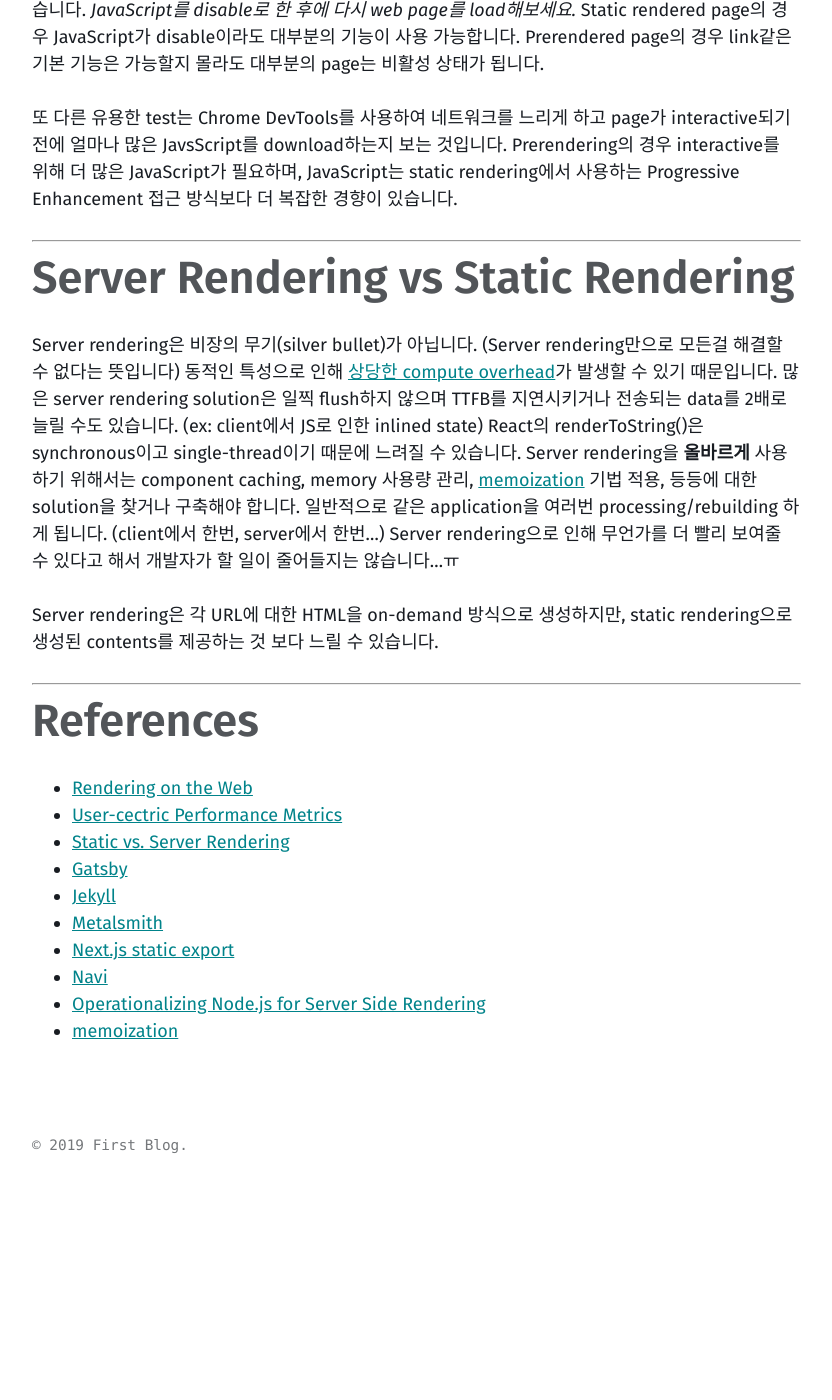
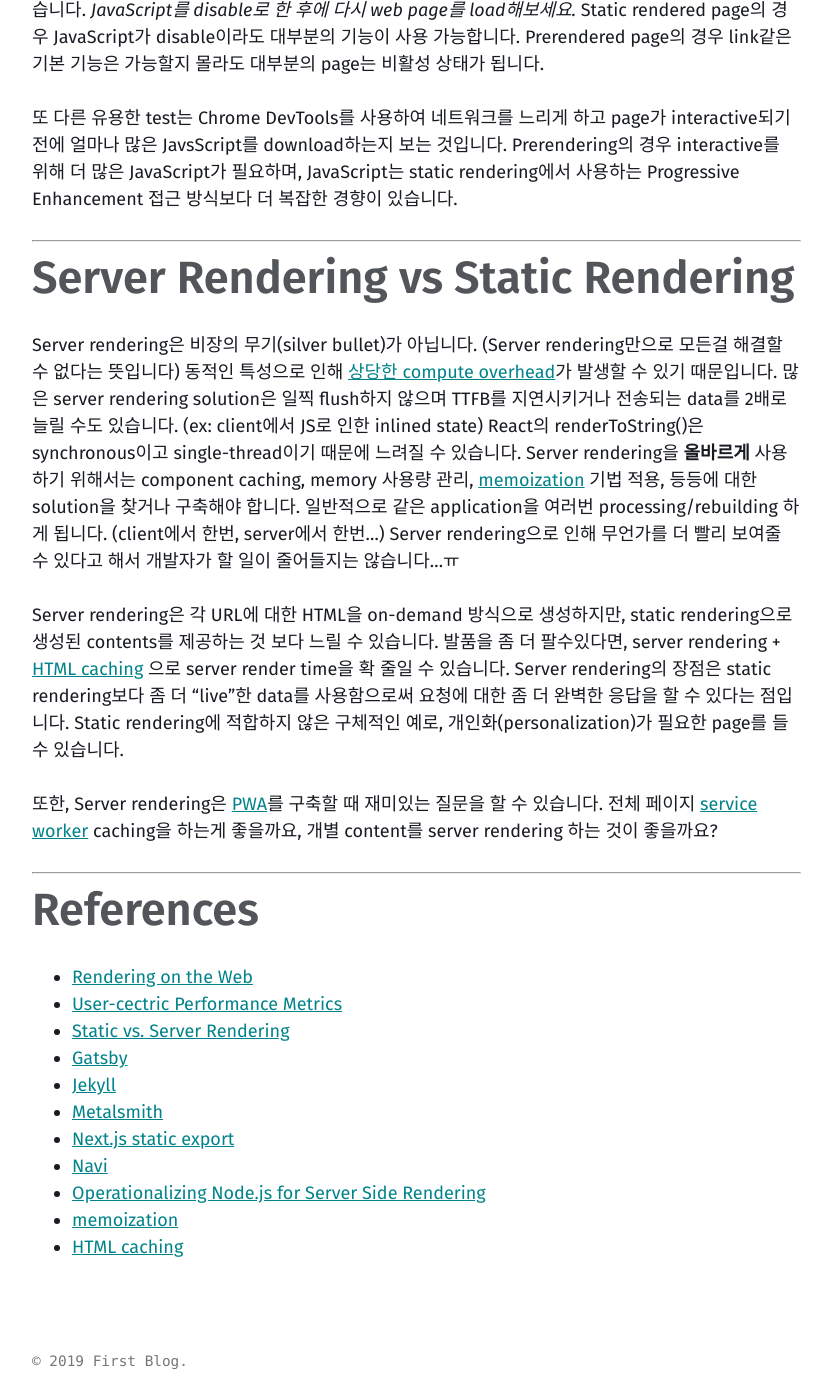
Before and after one commit to shlrur/first-blog.maker, a Jekyll site: the page built from _posts/devlogs/2019/2019-02-14-rendering-on-the-web.md, in a window 1280 px wide and 1400 px high, scrolled down 5190 px. Shown: the whole window, without its empty margins (40-872 px from the left). Built offline with Jekyll 4.4.1, drawn with Linux system fonts in a browser that asks for light colours; comment, search, counter and statistics services are not loaded; a style sheet for code colours, icons or effects is not loaded; before the commit the page ends 6374 px from its top, so only the background shows below that.

Commit message:
POSTING_WRITING
writing "Web에서의 Rendering"(done with server rendering vs static rendering)

```diff
--- a/_posts/devlogs/2019/2019-02-14-rendering-on-the-web.md
+++ b/_posts/devlogs/2019/2019-02-14-rendering-on-the-web.md
@@ -110,7 +110,9 @@ React 사용자의 경우 [Gatsby](https://www.gatsbyjs.org/), [Next.js static e
 
 Server rendering은 비장의 무기(silver bullet)가 아닙니다. (Server rendering만으로 모든걸 해결할 수 없다는 뜻입니다) 동적인 특성으로 인해 [상당한 compute overhead](https://medium.com/airbnb-engineering/operationalizing-node-js-for-server-side-rendering-c5ba718acfc9)가 발생할 수 있기 때문입니다. 많은 server rendering solution은 일찍 flush하지 않으며 TTFB를 지연시키거나 전송되는 data를 2배로 늘릴 수도 있습니다. (ex: client에서 JS로 인한 inlined state) React의 renderToString()은 synchronous이고 single-thread이기 때문에 느려질 수 있습니다. Server rendering을 **올바르게** 사용하기 위해서는 component caching, memory 사용량 관리, [memoization](https://en.wikipedia.org/wiki/Memoization) 기법 적용, 등등에 대한 solution을 찾거나 구축해야 합니다. 일반적으로 같은 application을 여러번 processing/rebuilding 하게 됩니다. (client에서 한번, server에서 한번...) Server rendering으로 인해 무언가를 더 빨리 보여줄 수 있다고 해서 개발자가 할 일이 줄어들지는 않습니다...ㅠ
 
-Server rendering은 각 URL에 대한 HTML을 on-demand 방식으로 생성하지만, static rendering으로 생성된 contents를 제공하는 것 보다 느릴 수 있습니다.
+Server rendering은 각 URL에 대한 HTML을 on-demand 방식으로 생성하지만, static rendering으로 생성된 contents를 제공하는 것 보다 느릴 수 있습니다. 발품을 좀 더 팔수있다면, server rendering + [HTML caching](https://freecontent.manning.com/caching-in-react/) 으로 server render time을 확 줄일 수 있습니다. Server rendering의 장점은 static rendering보다 좀 더 "live"한 data를 사용함으로써 요청에 대한 좀 더 완벽한 응답을 할 수 있다는 점입니다. Static rendering에 적합하지 않은 구체적인 예로, 개인화(personalization)가 필요한 page를 들 수 있습니다.
+
+또한, Server rendering은 [PWA](https://developers.google.com/web/progressive-web-apps/)를 구축할 때 재미있는 질문을 할 수 있습니다. 전체 페이지 [service worker](https://developers.google.com/web/fundamentals/primers/service-workers/) caching을 하는게 좋을까요, 개별 content를 server rendering 하는 것이 좋을까요?
 
 ---
 
@@ -126,3 +128,4 @@ Server rendering은 각 URL에 대한 HTML을 on-demand 방식으로 생성하
 * [Navi](https://frontarm.com/navi/)
 * [Operationalizing Node.js for Server Side Rendering](https://medium.com/airbnb-engineering/operationalizing-node-js-for-server-side-rendering-c5ba718acfc9)
 * [memoization](https://en.wikipedia.org/wiki/Memoization)
+* [HTML caching](https://freecontent.manning.com/caching-in-react/)
```
